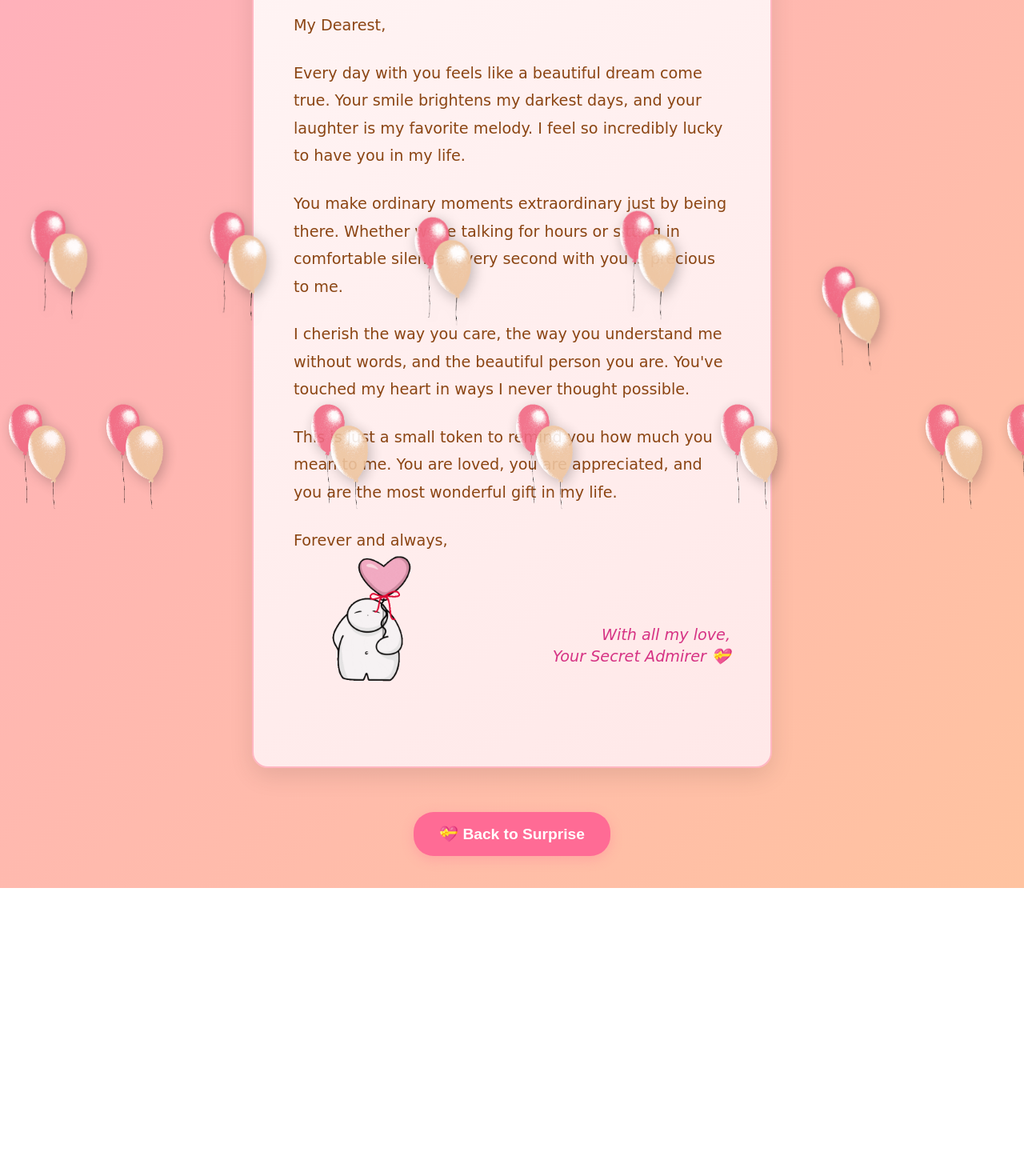
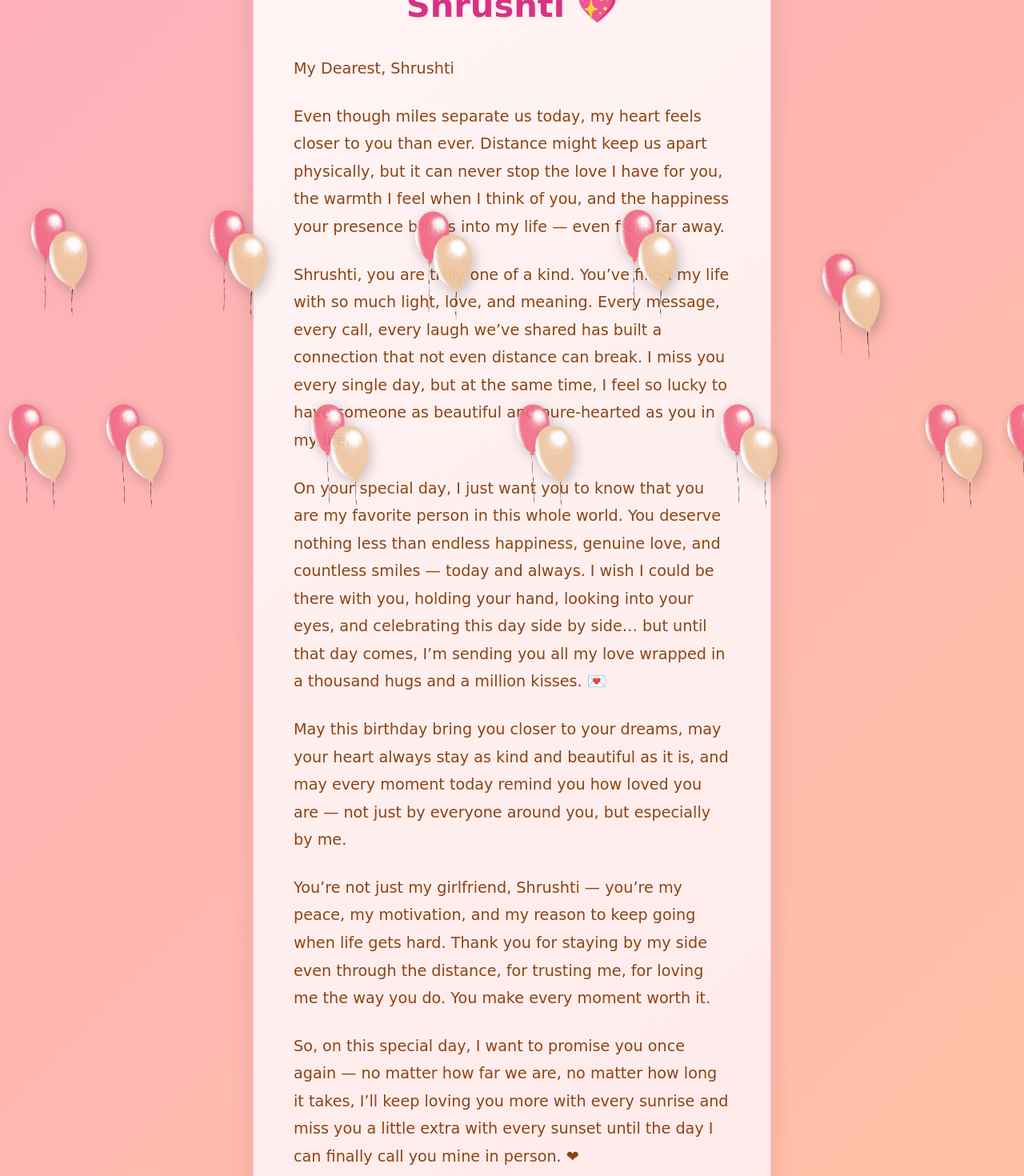
Before and after one commit to DEBTULYA2005/birthday, a React (Vite) app: page /gift in a window 1280 px wide. Shown: the part 240-1710 px from the top of the page at 80% size. Before the commit the page ends 1350 px from the top, so only its background shows below. Built offline with nearby package versions, Linux system fonts and the light colour scheme.

Commit message:
add letter

```diff
--- a/src/giftbox.jsx
+++ b/src/giftbox.jsx
@@ -261,36 +261,58 @@ const signatureContainer = {
         <div style={{...heartStyle, animation: "heartBeat 2s ease-in-out infinite"}}>💖</div>
 
         <h1 style={titleStyle}>
-          To My Special Someone 💕
+          💖 Happy Birthday to My One and Only, Shrushti 💖
         </h1>
 
         <div style={letterContentStyle}>
-          <p style={paragraphStyle}>My Dearest,</p>
+          <p style={paragraphStyle}>My Dearest, Shrushti</p>
 
           <p style={paragraphStyle}>
-            Every day with you feels like a beautiful dream come true.
-            Your smile brightens my darkest days, and your laughter is my favorite melody.
-            I feel so incredibly lucky to have you in my life.
+            Even though miles separate us today, my heart feels closer to you than ever.
+            Distance might keep us apart physically, but it can never stop the love I have for you,
+            the warmth I feel when I think of you, and the happiness your presence brings
+            into my life — even from far away.
           </p>
 
           <p style={paragraphStyle}>
-            You make ordinary moments extraordinary just by being there.
-            Whether we're talking for hours or sitting in comfortable silence,
-            every second with you is precious to me.
+            Shrushti, you are truly one of a kind.
+            You’ve filled my life with so much light, love, and meaning.
+            Every message, every call, every laugh we’ve shared has built a connection that not even distance can break.
+            I miss you every single day, but at the same time, I feel so lucky to have someone as beautiful and pure-hearted as you in my life.
           </p>
 
           <p style={paragraphStyle}>
-            I cherish the way you care, the way you understand me without words,
-            and the beautiful person you are. You've touched my heart in ways
-            I never thought possible.
+            On your special day, I just want you to know that you are my favorite person in this whole world.
+            You deserve nothing less than endless happiness, genuine love, and countless smiles — today and always.
+            I wish I could be there with you, holding your hand, looking into your eyes,
+            and celebrating this day side by side… but until that day comes,
+            I’m sending you all my love wrapped in a thousand hugs and a million kisses. 💌
           </p>
 
           <p style={paragraphStyle}>
-            This is just a small token to remind you how much you mean to me.
-            You are loved, you are appreciated, and you are the most wonderful gift in my life.
+            May this birthday bring you closer to your dreams,
+            may your heart always stay as kind and beautiful as it is,
+            and may every moment today remind you how loved you are — not just by everyone around you,
+            but especially by me.
           </p>
 
-          <p style={paragraphStyle}>Forever and always,</p>
+          <p style={paragraphStyle}>
+            You’re not just my girlfriend, Shrushti — you’re my peace, my motivation,
+            and my reason to keep going when life gets hard.
+            Thank you for staying by my side even through the distance, for trusting me,
+            for loving me the way you do. You make every moment worth it.
+          </p>
+
+          <p style={paragraphStyle}>
+            So, on this special day, I want to promise you once again — no matter how far we are,
+            no matter how long it takes, I’ll keep loving you more with every sunrise and miss you a little extra
+            with every sunset until the day I can finally call you mine in person. ❤
+          </p>
+
+          <p style={paragraphStyle}>
+            Happy Birthday once again, my princess, my heartbeat, my forever — Shrushti 🎂💫
+            I love you endlessly and can’t wait for the day I get to celebrate this day by your side. 💞
+          </p>
         </div>
 
         <div style={signatureContainer}>
```
